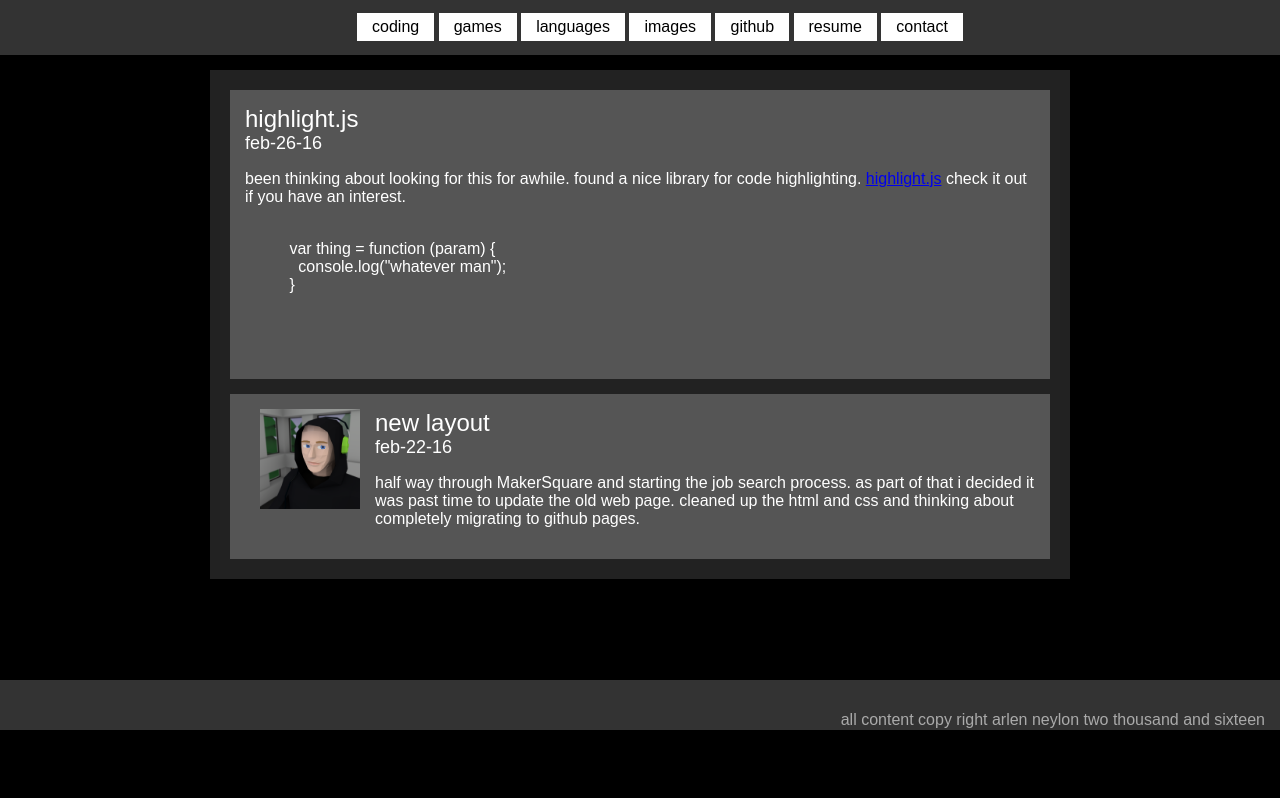
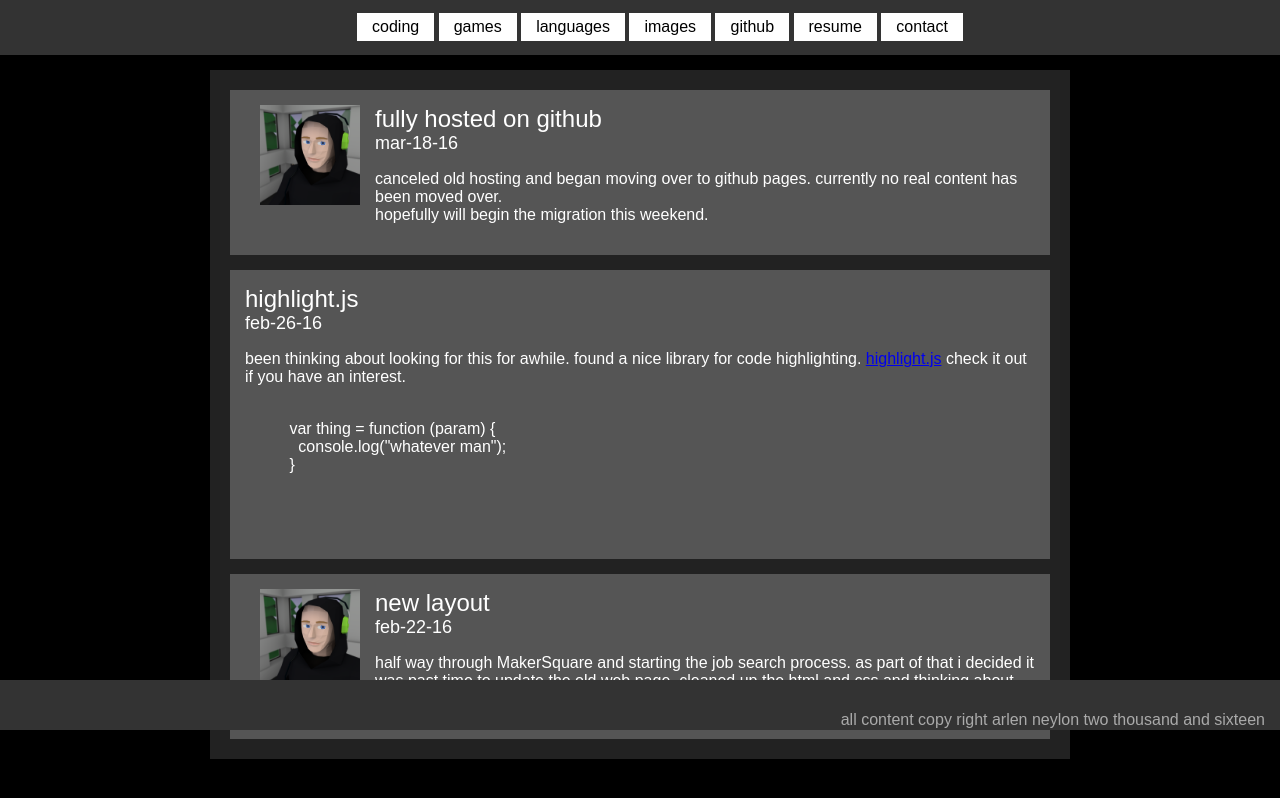
Before and after one commit to aneylon/aneylon.github.io, a plain HTML site: page index.html in a window 1280 px wide. Shown: the part 70-868 px from the top of the page. Before the commit the page ends 800 px from the top, so only its background shows below. Drawn offline with nearby package versions, Linux system fonts and the light colour scheme; a small style sheet from the web is missing.

Commit message:
update for migration to github.

```diff
--- a/index.html
+++ b/index.html
@@ -66,6 +66,18 @@
         </p>
       </div>
 -->
+      <div class="updateWrapper">
+        <a class="fancybox updateImageLink" href="img/SelfPortrait01.png" data-fancybox-group="gallery" title="place holder image">
+          <img class="updateImage" src="img/SelfPortrait01.png" alt="" />
+        </a>
+
+        <p class="updateTitle">fully hosted on github</p>
+        <p class="updateDate">mar-18-16</p>
+        <p>
+        canceled old hosting and began moving over to github pages. currently no real content has been moved over.<br>
+        hopefully will begin the migration this weekend.
+        </p>
+      </div>
 
       <div class="updateWrapper">
         <p class="updateTitle">highlight.js</p>
```
